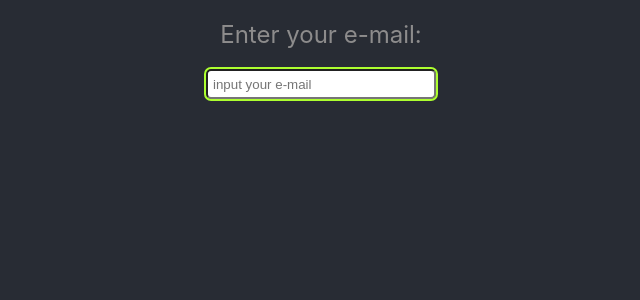
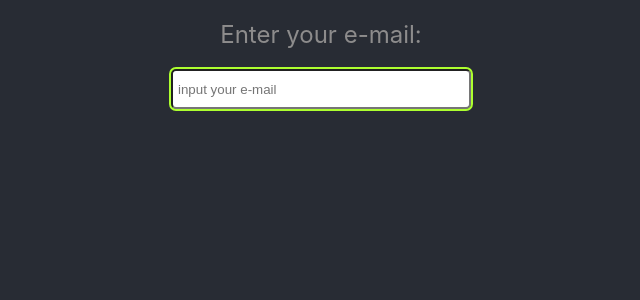
Before and after one commit to ElenaHrudavenka/e-mail-validator, a React (Create React App) app: page / in a window 1280 px wide. Shown: the top 300 px of the page, without its empty margins (319-959 px from the left). Built offline with nearby package versions, Linux system fonts and the light colour scheme.

Commit message:
Update InputContainer.module.css

```diff
--- a/src/components/InputContainer.module.css
+++ b/src/components/InputContainer.module.css
@@ -4,8 +4,8 @@
 
 input {
     outline: 2px solid greenyellow;
-    height: 30px;
-    width: 230px;
+    height: 40px;
+    width: 300px;
     padding-left: 5px;
     border-radius: 5px;
 }
@@ -21,11 +21,11 @@ span[data-descr] {
 }
 
 span[data-descr]::after {
+    text-align: center;
     content: attr(data-descr);
     position: absolute;
-    /*left: -115px;*/
     top: 5px;
-    min-width: 200px;
+    min-width: 270px;
     outline: 2px solid red;
     border-radius: 10px;
     background-color: #ffffcc;
@@ -34,3 +34,28 @@ span[data-descr]::after {
     font-size: 18px;
     z-index: 1;
 }
+
+.validationSuccess {
+    outline: 2px solid greenyellow;
+    position: relative;
+    display: flex;
+}
+
+span[data-descr-success] {
+    position: relative;
+}
+
+span[data-descr-success]::after {
+    text-align: center;
+    content: attr(data-descr-success);
+    position: absolute;
+    top: 5px;
+    min-width: 270px;
+    outline: 2px solid greenyellow;
+    border-radius: 10px;
+    background-color: #ffffcc;
+    padding: 15px;
+    color: #3c5411;
+    font-size: 18px;
+    z-index: 1;
+}
```
